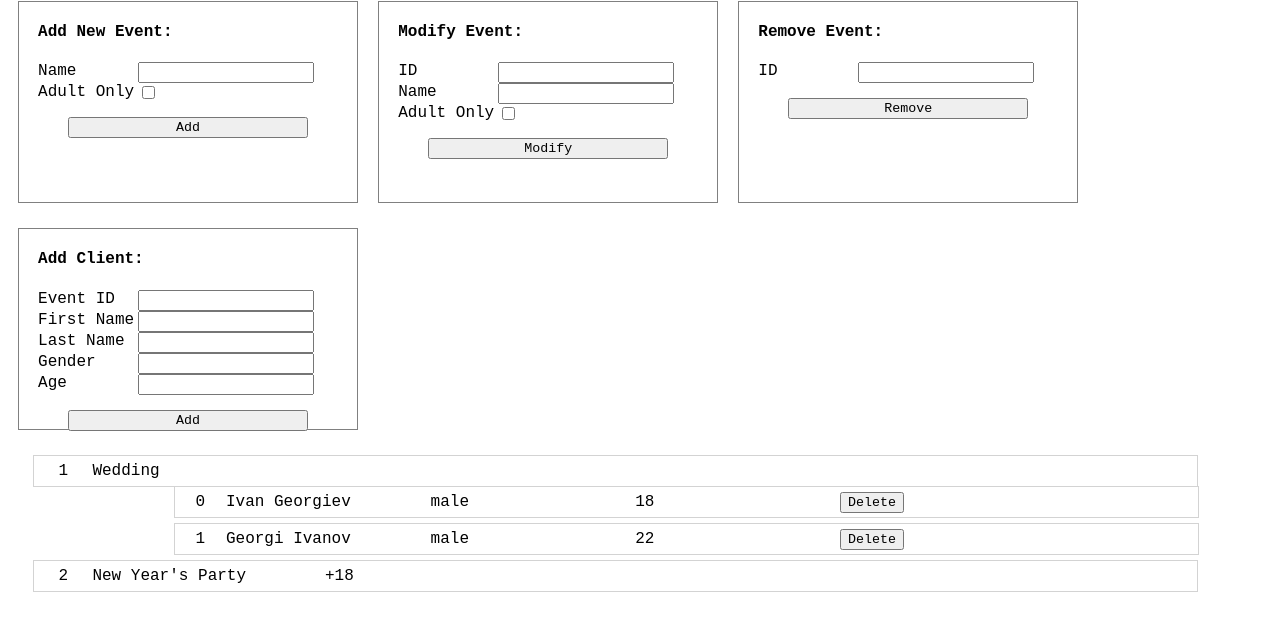
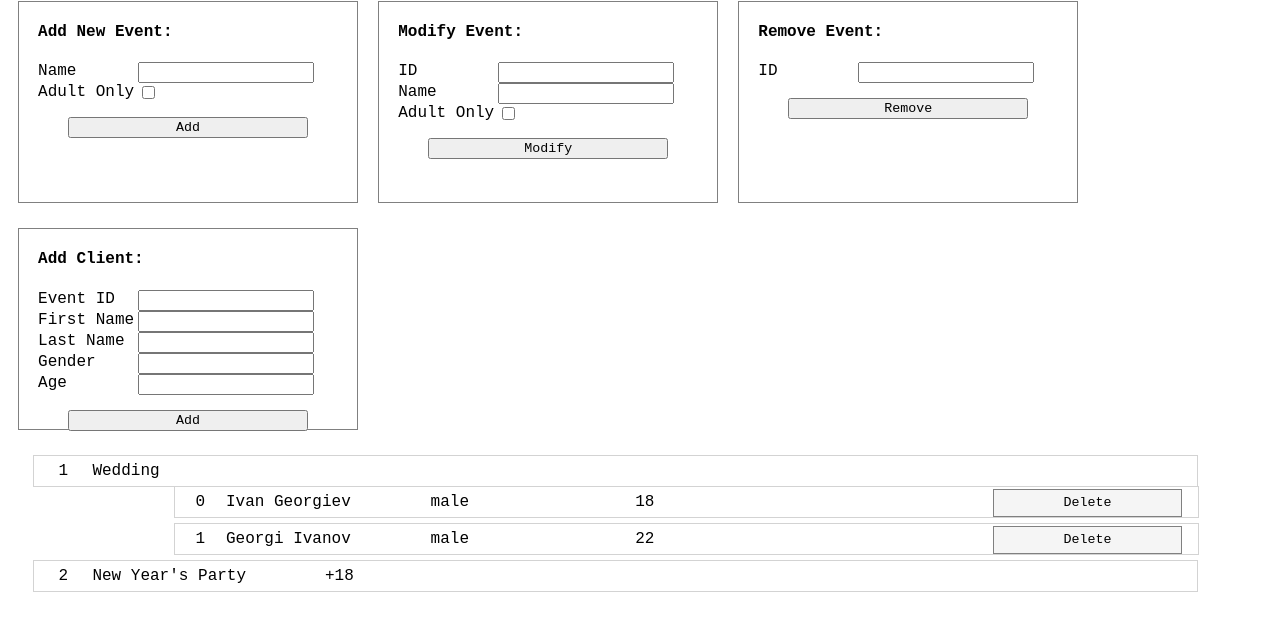
Before and after one commit to Angelord/js-event-organizer, a plain HTML site: page index.html in a window 1280 px wide. Shown: the part 79-710 px from the top of the page. Drawn offline with Linux system fonts and the light colour scheme.

Commit message:
Visual improvements to client delete button

```diff
--- a/styles.css
+++ b/styles.css
@@ -70,3 +70,20 @@ div.row div.col:nth-child(1) {
     width: 5%;
     text-align: center;
 }
+
+div.inner_row div.col:last-child {
+    float: right;
+}
+
+.col button {
+    border: 1px solid gray;
+    margin: 0;
+    padding: 0;
+    height: 92%;
+    width: 92%;
+    background-color: whitesmoke;
+}
+
+.col button:hover {
+    background-color: gray;
+}
```
